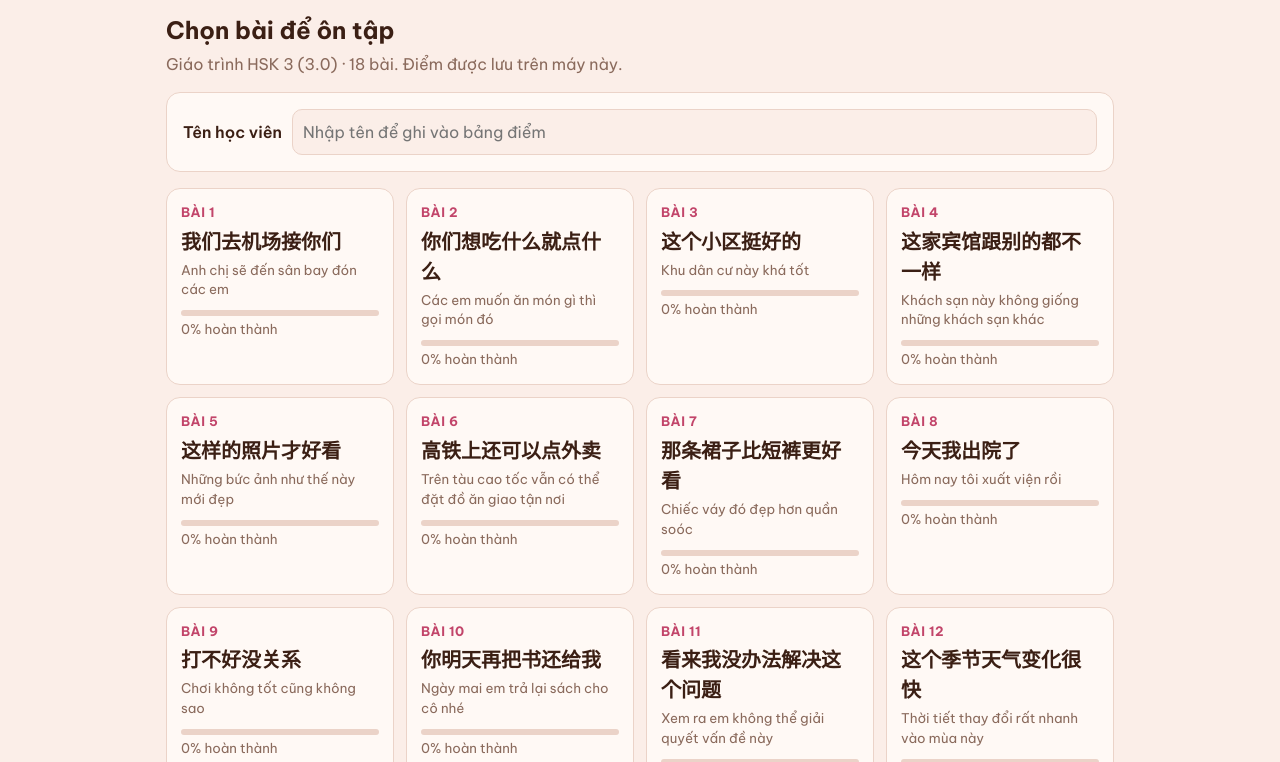
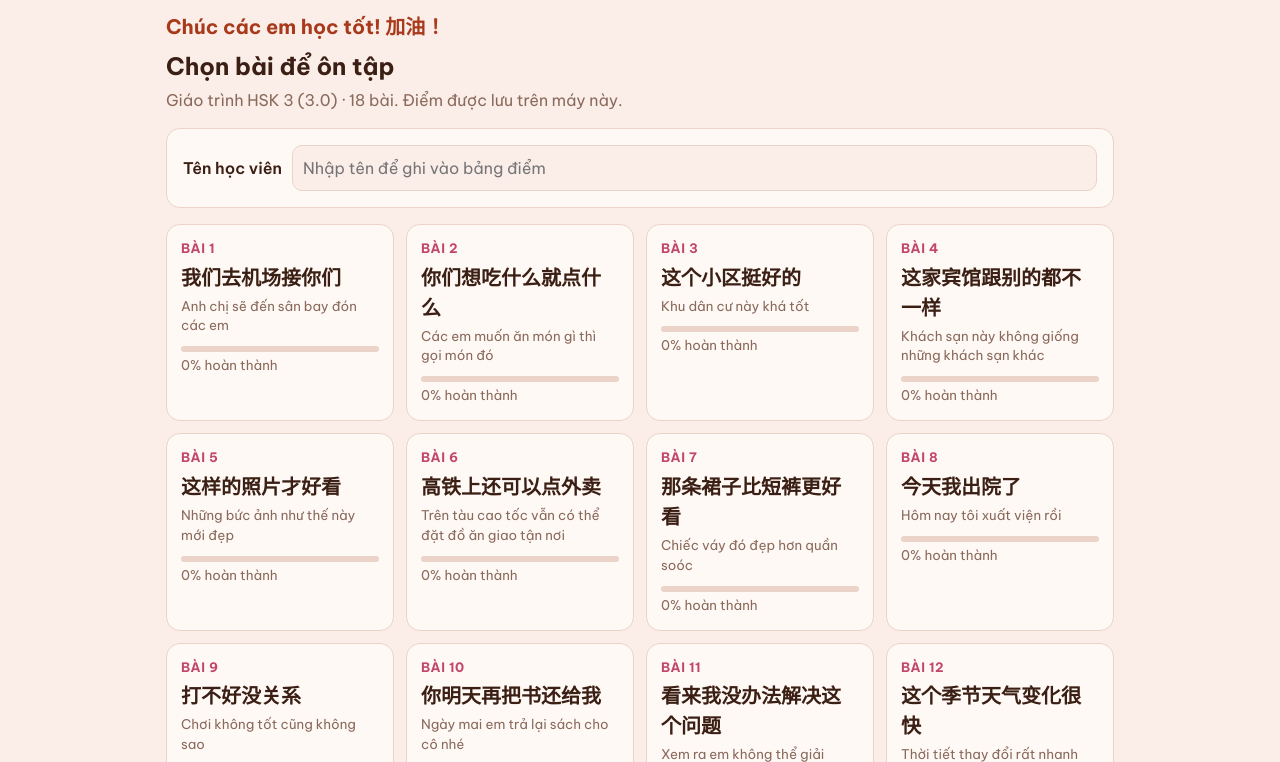
Before and after one commit to TTDolin/HSK-3-3.0, a plain HTML site: page index.html in a window 1280 px wide. Shown: the part 64-826 px from the top of the page. Drawn offline with Linux system fonts and the light colour scheme.

Commit message:
Thêm lời chúc ở đầu trang chủ
Co-Authored-By: Claude Opus 5.5 <noreply@anthropic.com>

```diff
--- a/index.html
+++ b/index.html
@@ -130,7 +130,7 @@ const wait=(ms,my)=>new Promise(r=>setTimeout(()=>r(my===run),ms));
 let run=0; /* cancels running sequences when the view changes */
 /* ---------- views ---------- */
 function home(){
-  const v=$(`<div><h2>Chọn bài để ôn tập</h2><p class="sub">Giáo trình HSK 3 (3.0) · 18 bài. Điểm được lưu trên máy này.</p>
+  const v=$(`<div><p style="margin:0 0 6px;font-size:20px;font-weight:700;color:var(--brand)">Chúc các em học tốt! 加油！</p><h2>Chọn bài để ôn tập</h2><p class="sub">Giáo trình HSK 3 (3.0) · 18 bài. Điểm được lưu trên máy này.</p>
   <div class="card row" style="margin-bottom:16px"><label for="stu" style="font-weight:600">Tên học viên</label><input type="text" id="stu" style="flex:1;min-width:160px" placeholder="Nhập tên để ghi vào bảng điểm"></div>
   <div class="grid" id="g"></div></div>`);
   const inp=v.querySelector('#stu');inp.value=S.name||'';inp.oninput=()=>{S.name=inp.value.trim();save()};
```
